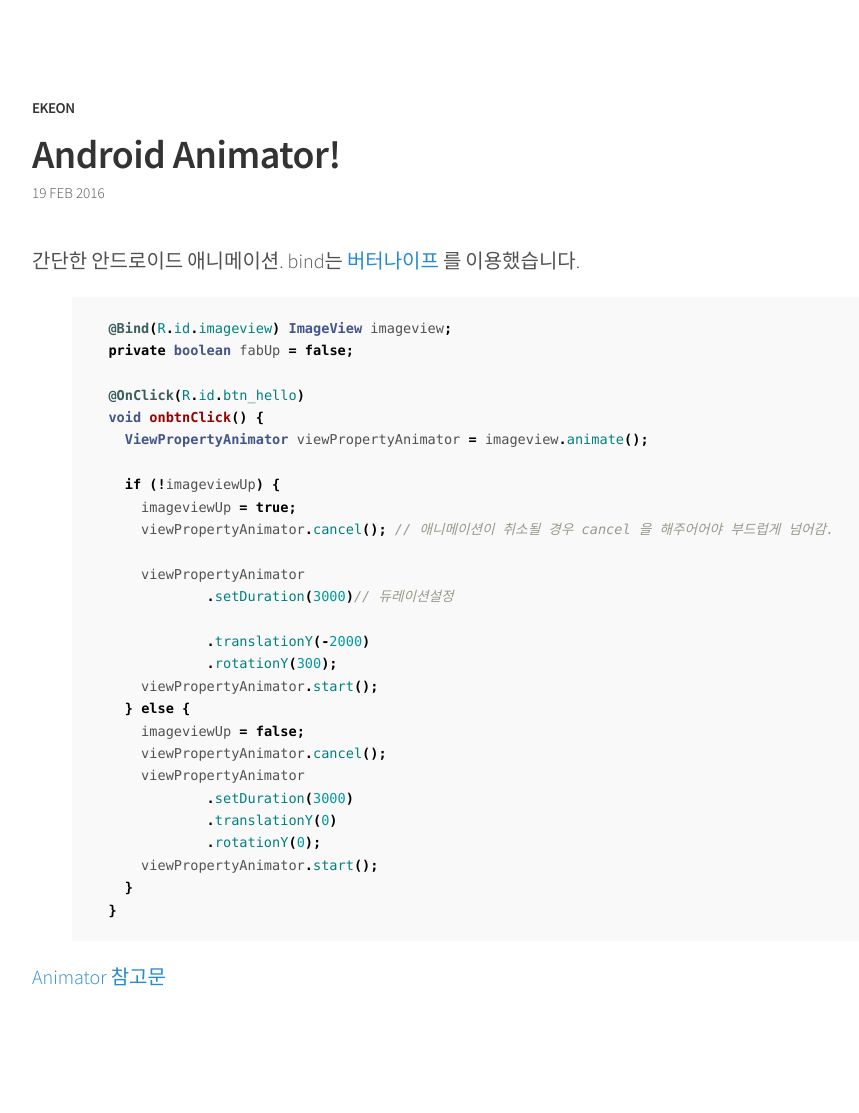
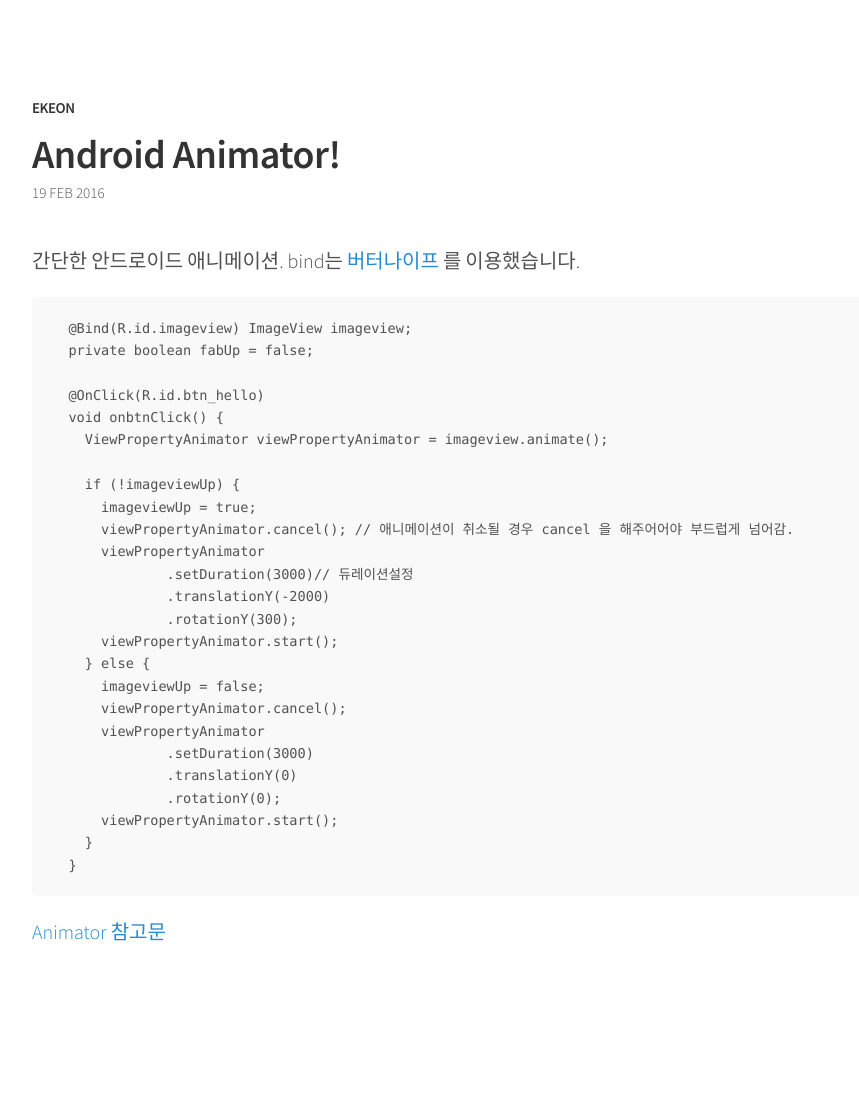
Before and after one commit to ekeon/ekeon.github.io, a Jekyll site: the page built from _posts/2016-2-19-android-animator.md, in a window 1280 px wide. Shown: the whole page, without its empty margins (28-887 px from the left). Built offline with Jekyll 4.4.1, drawn with Linux system fonts in a browser that asks for light colours; Markdown is read by kramdown in place of the engine named in the settings; comment, search, counter and statistics services are not loaded; after the commit the page ends 1068 px from its top, so only the background shows below that.

Commit message:
no message

````diff
--- a/_posts/2016-2-19-android-animator.md
+++ b/_posts/2016-2-19-android-animator.md
@@ -8,7 +8,7 @@ categories: jekyll update
 간단한 안드로이드 애니메이션.
 bind는 <a gref="https://github.com/JakeWharton/butterknife">버터나이프</a> 를 이용했습니다.
 
-{% highlight java %}
+```
   @Bind(R.id.imageview) ImageView imageview;
   private boolean fabUp = false;
 
@@ -34,6 +34,6 @@ bind는 <a gref="https://github.com/JakeWharton/butterknife">버터나이프</a>
       viewPropertyAnimator.start();
     }
   }
-{% endhighlight %}
+```
 
 <a href="http://developer.android.com/intl/ko/reference/android/animation/Animator.html">Animator 참고문</a>
````
